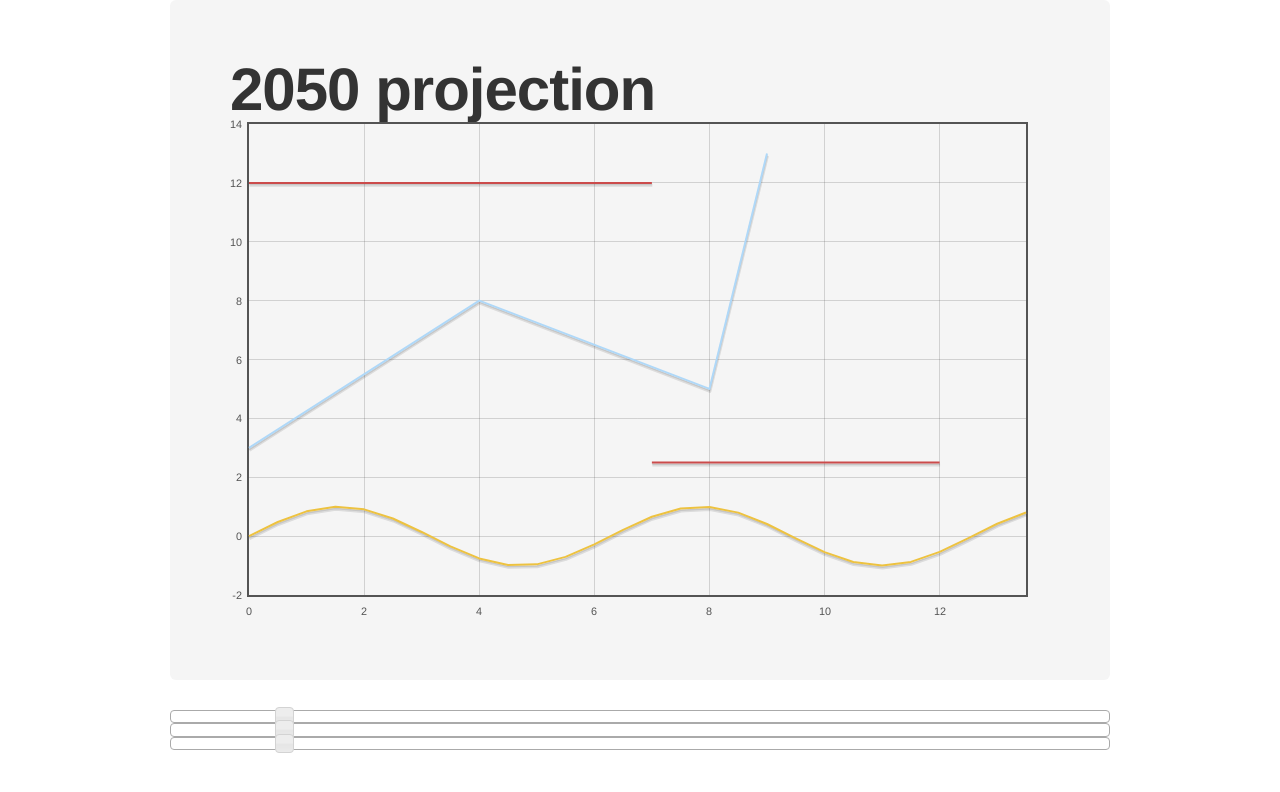
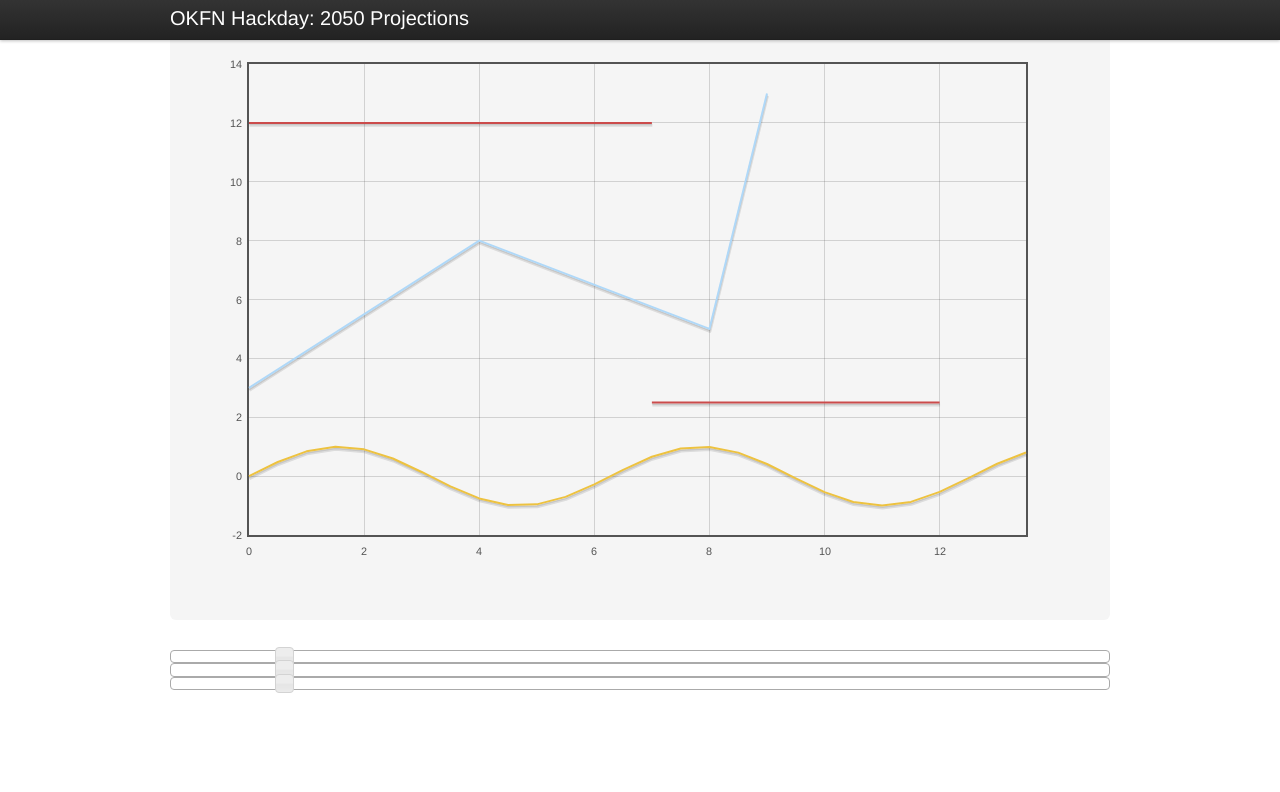
Before and after one commit to Floppy/2050-projections, a plain HTML site: page index.html in a window 1280 px wide. Drawn offline with Linux system fonts and the light colour scheme.

Commit message:
Add bootstrap navbar

```diff
--- a/index.html
+++ b/index.html
@@ -2,7 +2,7 @@
 <html>
 	<head>
 	    <meta http-equiv="Content-Type" content="text/html; charset=utf-8">
-	    <title>2050 projection</title>
+	    <title>OKFN Hackday: 2050 projections</title>
 	    <link href="css/main.css" rel="stylesheet" type="text/css">
 	    <link href="css/bootstrap.min.css" rel="stylesheet" type="text/css">
 	    <link href="css/smoothness/jquery-ui-1.8.18.custom.css" rel="stylesheet" type="text/css">
@@ -14,10 +14,17 @@
 	    <script language="javascript" type="text/javascript" src="app.js"></script>
 	</head>
 	<body>
+
+	    <div class="navbar navbar-fixed-top">
+	      <div class="navbar-inner">
+	        <div class="container">
+	          <a class="brand" href="#">OKFN Hackday: 2050 Projections</a>
+	        </div>
+	      </div>
+	    </div>
 	    <div class="container">
 
 	      <div class="hero-unit">
-			  <h1>2050 projection</h1>
 			  <div id="placeholder" style="width:800px;height:500px;"></div>
 		  </div>
 
```
